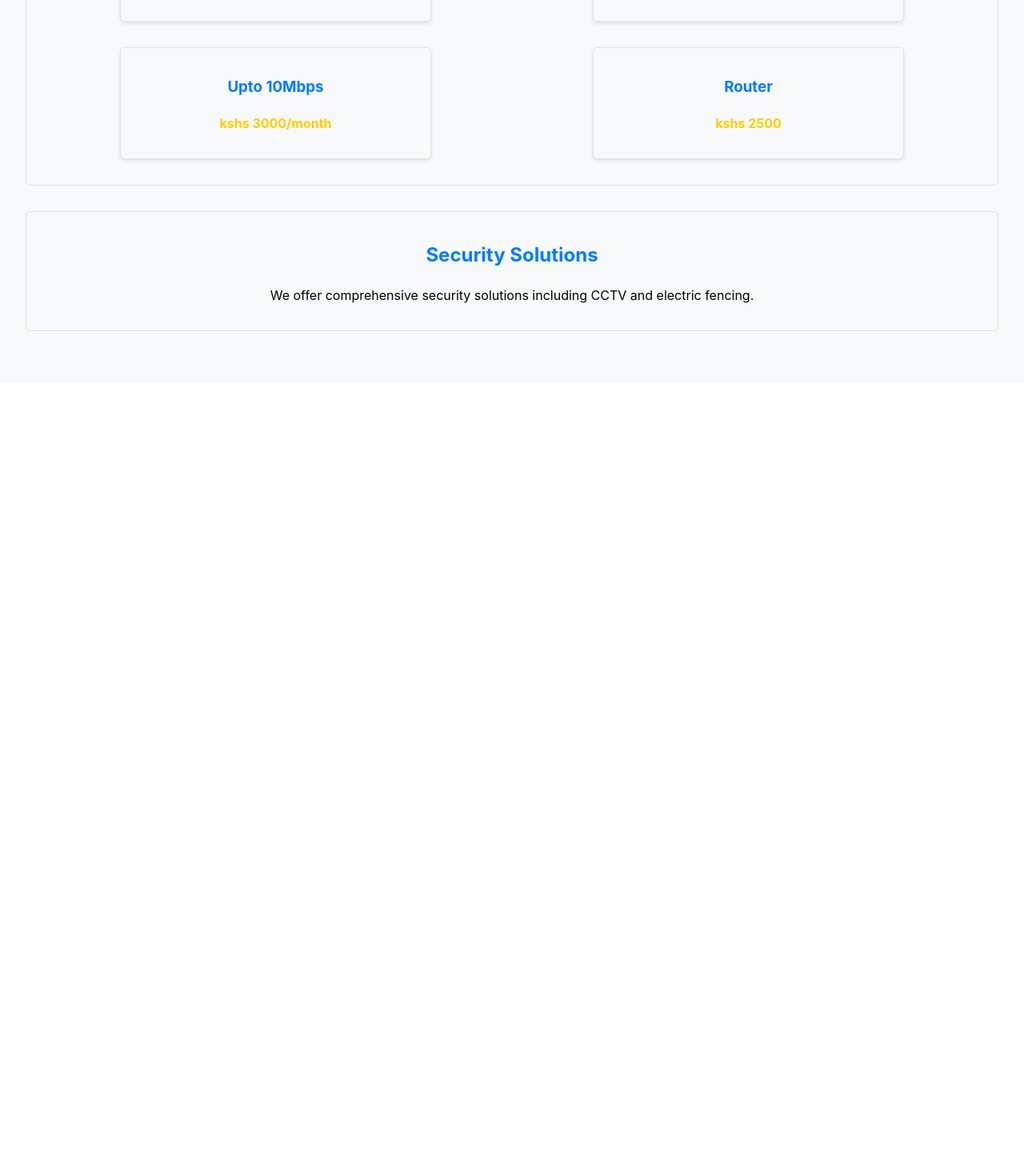
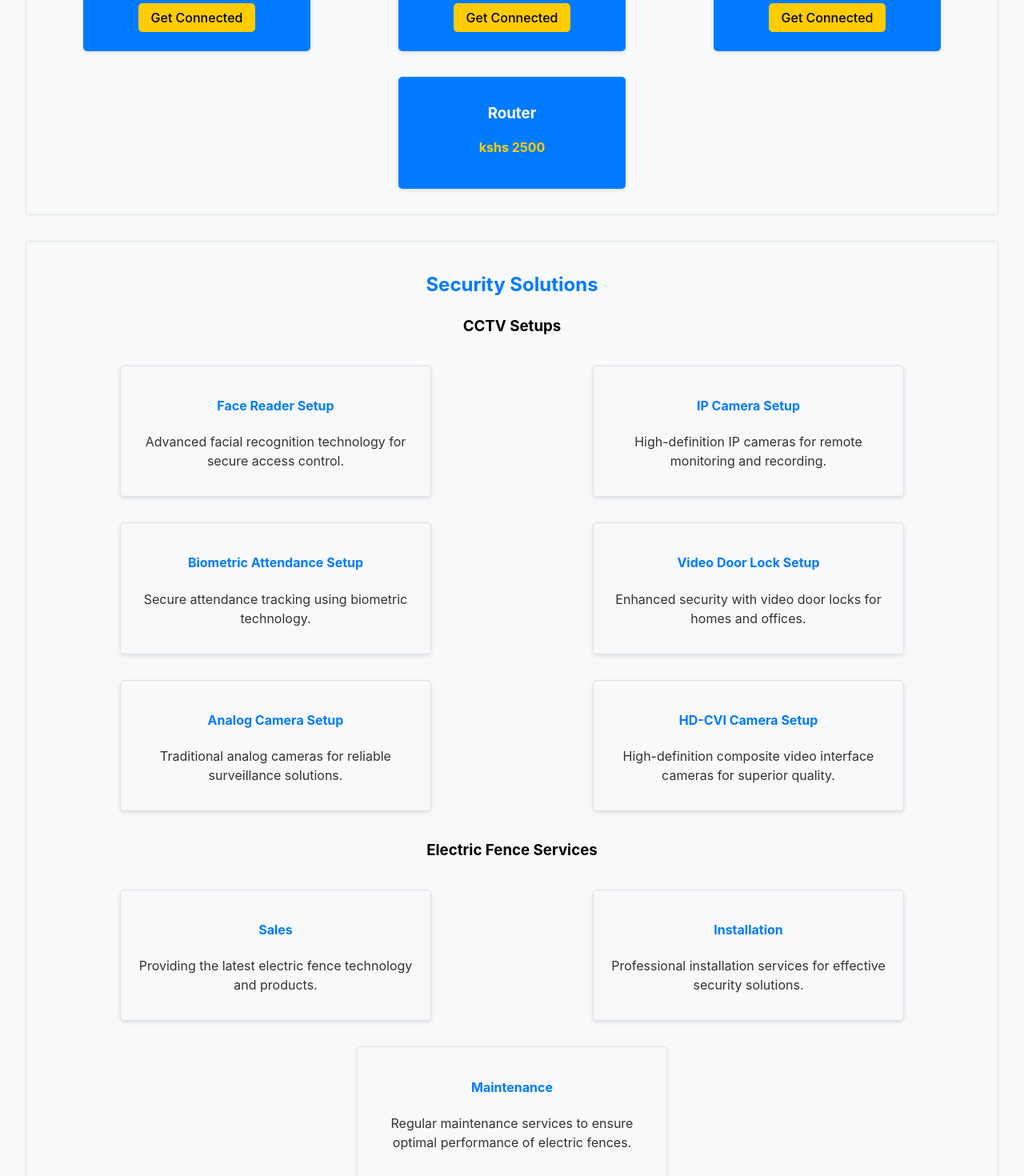
Before and after one commit to yrlnls/capital_fiber_ltd, a React (Vite) app: page / in a window 1280 px wide. Shown: the part 1680-3150 px from the top of the page at 80% size. Before the commit the page ends 2158 px from the top, so only its background shows below. Built offline with nearby package versions, Linux system fonts and the light colour scheme.

Commit message:
added security

```diff
--- a/src/Packages.css
+++ b/src/Packages.css
@@ -10,20 +10,38 @@
 }
 
 .package-card {
-  background-color: #f8f9fa; /* Light background for cards */
-  border: 1px solid #dee2e6; /* Light border */
+  background-color: #007bff; /* Primary color */
+  color: white; /* Text color */
   border-radius: 5px;
-  padding: 1rem;
-  width: 30%; /* Adjust width as needed */
+  padding: 1.5rem;
+  width: 20%; /* Adjust width as needed */
   margin: 1rem;
   box-shadow: 0 2px 5px rgba(0, 0, 0, 0.1);
+  transition: transform 0.3s; /* Smooth transition for hover effect */
+}
+
+.package-card:hover {
+  transform: scale(1.05); /* Scale up on hover */
 }
 
 .package-card h3 {
-  color: #007bff; /* Primary color */
+  margin: 0.5rem 0;
 }
 
 .package-card p {
+  font-weight: bold;
   color: #ffcc00; /* Yellow text for pricing */
-  font-weight: bold;
 }
+
+.package-card button {
+  background-color: #ffcc00; /* Button color */
+  color: black; /* Button text color */
+  border: none;
+  border-radius: 5px;
+  padding: 0.5rem 1rem;
+  cursor: pointer;
+}
+
+.package-card button:hover {
+  background-color: #e6b800; /* Darker yellow on hover */
+}
--- a/src/Packages.jsx
+++ b/src/Packages.jsx
@@ -1,5 +1,5 @@
 import React from 'react';
-import './Packages.css'; // Create a separate CSS file for packages
+import './Packages.css'; // Ensure to use the updated CSS file
 
 function Packages() {
   return (
@@ -9,18 +9,22 @@ function Packages() {
         <div className="package-card">
           <h3>Upto 4Mbps</h3>
           <p>kshs 1500/month</p>
+          <button>Get Connected</button>
         </div>
         <div className="package-card">
           <h3>Upto 6Mbps</h3>
           <p>kshs 2000/month</p>
+          <button>Get Connected</button>
         </div>
         <div className="package-card">
           <h3>Upto 10Mbps</h3>
           <p>kshs 3000/month</p>
+          <button>Get Connected</button>
         </div>
         <div className="package-card">
           <h3>Router</h3>
           <p>kshs 2500</p>
+          {/* <button>Get Connected</button> */}
         </div>
       </div>
     </section>
--- /dev/null
+++ b/src/Security.css
@@ -0,0 +1,28 @@
+#security {
+  text-align: center;
+  margin: 2rem 0;
+}
+
+.security-cards {
+  display: flex;
+  justify-content: space-around;
+  flex-wrap: wrap;
+}
+
+.security-card {
+  background-color: #f8f9fa; /* Light background for cards */
+  border: 1px solid #dee2e6; /* Light border */
+  border-radius: 5px;
+  padding: 1rem;
+  width: 30%; /* Adjust width as needed */
+  margin: 1rem;
+  box-shadow: 0 2px 5px rgba(0, 0, 0, 0.1);
+}
+
+.security-card h4 {
+  color: #007bff; /* Primary color */
+}
+
+.security-card p {
+  color: #333; /* Dark text */
+}
--- a/src/Security.jsx
+++ b/src/Security.jsx
@@ -1,10 +1,52 @@
 import React from 'react';
+import './Security.css'; // Create a separate CSS file for security
 
 function Security() {
   return (
     <section id="security">
       <h2>Security Solutions</h2>
-      <p>We offer comprehensive security solutions including CCTV and electric fencing.</p>
+      <h3>CCTV Setups</h3>
+      <div className="security-cards">
+        <div className="security-card">
+          <h4>Face Reader Setup</h4>
+          <p>Advanced facial recognition technology for secure access control.</p>
+        </div>
+        <div className="security-card">
+          <h4>IP Camera Setup</h4>
+          <p>High-definition IP cameras for remote monitoring and recording.</p>
+        </div>
+        <div className="security-card">
+          <h4>Biometric Attendance Setup</h4>
+          <p>Secure attendance tracking using biometric technology.</p>
+        </div>
+        <div className="security-card">
+          <h4>Video Door Lock Setup</h4>
+          <p>Enhanced security with video door locks for homes and offices.</p>
+        </div>
+        <div className="security-card">
+          <h4>Analog Camera Setup</h4>
+          <p>Traditional analog cameras for reliable surveillance solutions.</p>
+        </div>
+        <div className="security-card">
+          <h4>HD-CVI Camera Setup</h4>
+          <p>High-definition composite video interface cameras for superior quality.</p>
+        </div>
+      </div>
+      <h3>Electric Fence Services</h3>
+      <div className="security-cards">
+        <div className="security-card">
+          <h4>Sales</h4>
+          <p>Providing the latest electric fence technology and products.</p>
+        </div>
+        <div className="security-card">
+          <h4>Installation</h4>
+          <p>Professional installation services for effective security solutions.</p>
+        </div>
+        <div className="security-card">
+          <h4>Maintenance</h4>
+          <p>Regular maintenance services to ensure optimal performance of electric fences.</p>
+        </div>
+      </div>
     </section>
   );
 }
```
